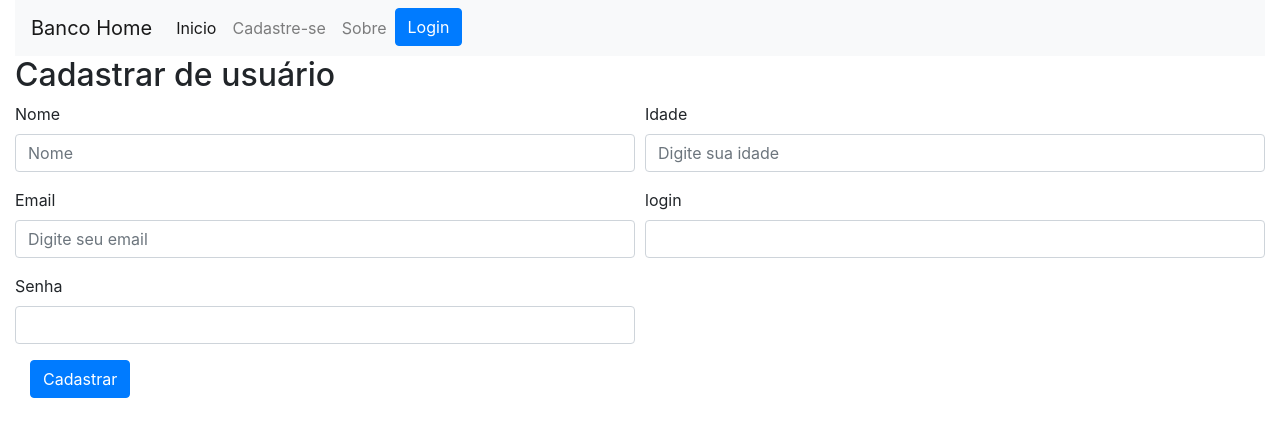
After one commit to nightreturn77/projectadmhouse, a PHP site: page /form-usuario.php in a window 1280 px wide. The commit adds this page. Shown: the top 437 px of the page. Run offline with PHP 8.4, Linux system fonts and the light colour scheme.

Commit message:
Beta 3.2

```diff
--- a/CadastroDeEstabelecimento.php
+++ b/CadastroDeEstabelecimento.php
@@ -6,7 +6,7 @@ include('footer.php');
 if(isset($_SESSION['login'])){
     include('form-estabelecimento.php');
 }else{
-    header('location: acesso.php');
+    echo '<script>window.location.href = "acesso.php";</script>';
 }
 
 
--- a/CadastroDeProdutos.php
+++ b/CadastroDeProdutos.php
@@ -6,7 +6,8 @@ include('form-produtos.php');
 
 }else{
 
-    header('location: acesso.php');
+    echo '<script>window.location.href = "acesso.php";</script>';
+
 }
 
 
--- a/ListagemDeEstabelecimento.php
+++ b/ListagemDeEstabelecimento.php
@@ -9,7 +9,7 @@ include('listaestabelecimento.php');
 
 
 }else{
-    header('location: acesso.php');
+    echo '<script>window.location.href = "acesso.php";</script>';
 }
 
 
--- a/ListagemDeProdutos.php
+++ b/ListagemDeProdutos.php
@@ -7,7 +7,7 @@ if(isset($_SESSION['login'])){
 
     include('lista.php');
 }else{
-    header('location: acesso.php');
+    echo '<script>window.location.href = "acesso.php";</script>';
 }
 
 
--- a/atualizarProdutoBanco.php
+++ b/atualizarProdutoBanco.php
@@ -28,7 +28,7 @@ dataCompra='$dataCompra',quantidade='$quantidade',medida='$medida',tipoMedida='$
 if(mysqli_query($con, $sqlproduto)){
 include('header.php');
 include('footer.php');
-header("location: ListagemDeProdutos.php");
+echo '<script>window.location.href = "ListagemDeProdutos.php";</script>';
 
 
 
--- a/cadastrar-estabelecimento.php
+++ b/cadastrar-estabelecimento.php
@@ -17,7 +17,7 @@ if(mysqli_query($con, $sqlproduto)){
 include('header.php');
 include('footer.php');
 echo "Cadastrado com sucesso!";
-header("Refresh:3,index.php");
+echo '<script>window.location.href = "index.php";</script>';
 echo "Você está sendo redirecionado";
 
 
--- a/cadastrar.php
+++ b/cadastrar.php
@@ -71,9 +71,7 @@ $sqlproduto = "insert into produto(nome,tipo,preco,validade,dataCompra,quantidad
 values('$nome','$tipo','$preco','$validade','$dataCompra','$quantidade','$medida','$tipoMedida','$situacao','$idmercado')";
 
 if(mysqli_query($con, $sqlproduto)){
-echo "Cadastrado com sucesso!";
-header("Refresh:3,index.php");
-echo "Você está sendo redirecionado";
+echo '<script>window.location.href = "CadastroDeProdutos.php";</script>';
 
 
 }else{
--- /dev/null
+++ b/form-usuario.php
@@ -0,0 +1,38 @@
+<?php
+include('header.php');
+include('footer.php');
+
+
+
+
+?>
+
+<h2>Cadastrar de usuário</h2>
+<form action="cadastrar-usuario.php" method="POST">
+    <div class="form-row">
+        <div class="form-group col-md-6">
+            <label for="nomeproduto">Nome</label>
+            <input type="text" class="form-control" id="nomeproduto" placeholder="Nome" name="nome" required>
+        </div>
+        <div class="form-group col-md-6">
+            <label for="idade">Idade</label>
+            <input type="number" class="form-control" id="idade" placeholder="Digite sua idade" name="idade">
+        </div>
+        <div class="form-group col-md-6">
+            <label for="precoproduto">Email</label>
+            <input type="text" class="form-control" id="email" placeholder="Digite seu email" name="email">
+        </div>
+        <div class="form-group col-md-6">
+            <label for="validadeproduto">login</label>
+            <input type="text" class="form-control" id="login" name="login">
+        </div>
+        <div class="form-group col-md-6">
+            <label for="dataproduto">Senha</label>
+            <input type="text" class="form-control" id="senha" name="senha">
+        </div>
+
+    </div>
+    <div class="col-md-12">
+    <button type="submit" class="btn btn-primary" name="cadastrar">Cadastrar</button>
+    <div>
+</form>
--- a/header.php
+++ b/header.php
@@ -1,3 +1,6 @@
+<?php
+  session_start();
+?>
 <!DOCTYPE html>
 <html lang="pt-br">
   <head>
@@ -21,20 +24,16 @@
   <div class="collapse navbar-collapse" id="conteudoNavbarSuportado">
     <ul class="navbar-nav mr-auto">
       <li class="nav-item active">
-        <a class="nav-link" href="CadastroDeProdutos.php">Cadastro de Produtos <span class="sr-only">(página atual)</span></a>
+        <a class="nav-link" href="index.php">Inicio <span class="sr-only">(página atual)</span></a>
       </li>
       <li class="nav-item">
-        <a class="nav-link" href="ListagemDeProdutos.php">Lista de Produtos</a>
+        <a class="nav-link" href="form-usuario.php">Cadastre-se</a>
       </li>
       <li class="nav-item">
-        <a class="nav-link" href="CadastroDeEstabelecimento.php">Cadastro de Estabelecimentos</a>
-      </li>
-      <li class="nav-item">
-        <a class="nav-link" href="ListagemDeEstabelecimento.php">Lista de Estabelecimentos</a>
+        <a class="nav-link" href="Sobre.php">Sobre</a>
       </li>
       <?php
       include('connection.php');
-      session_start();
       if(!isset($_SESSION['login'])){
         echo '<li class="nav-item"><button  type="button" class="btn btn-primary" data-toggle="modal" data-target="#exampleModal">
         Login
```
Also changed, not shown: cadastrar-usuario.php (added, +34 -0 lines), lista.php (+11 -10 lines), session.php (+4 -4 lines), sobre.php (added, +26 -0 lines), teste.php (added, +39 -0 lines), 1 other file.
